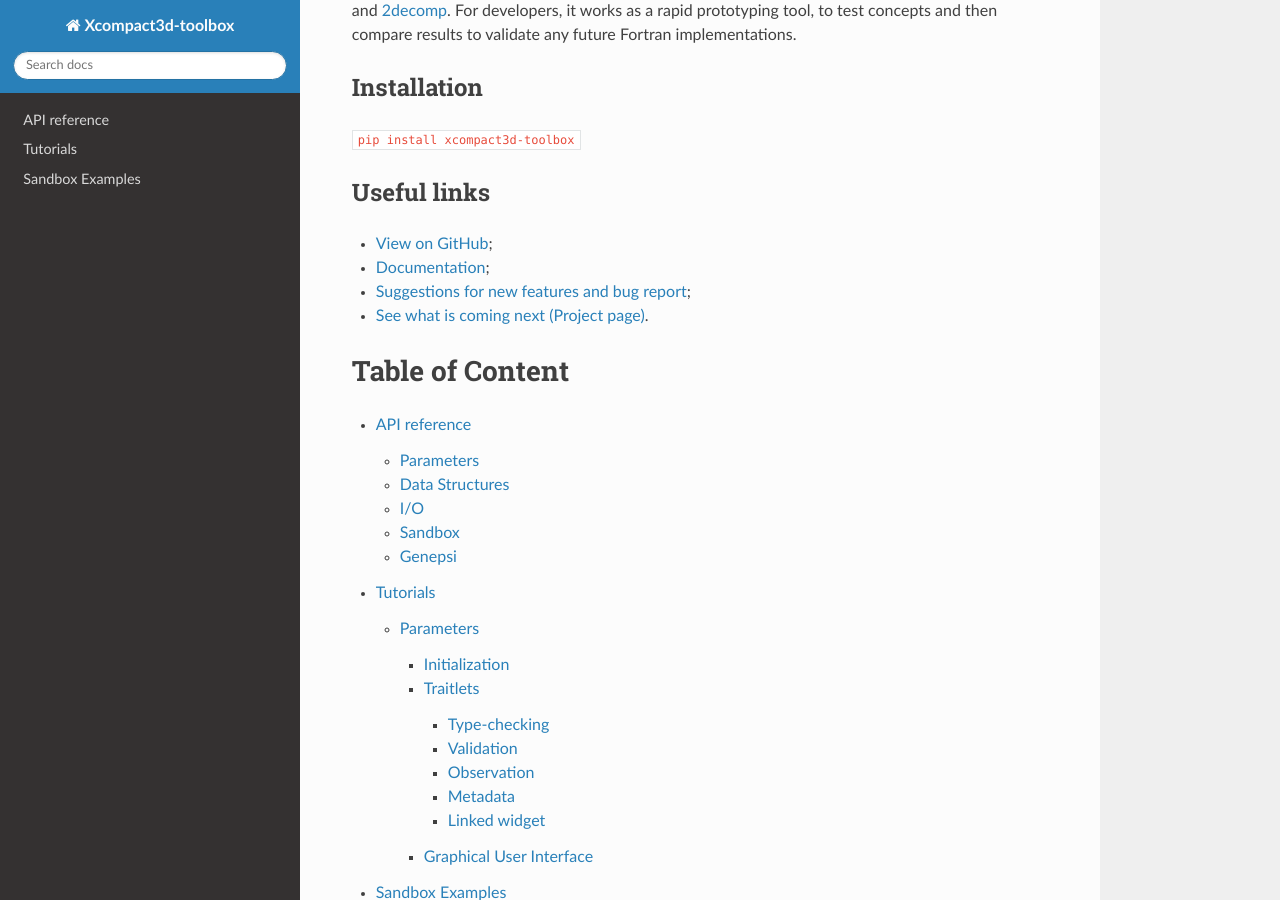
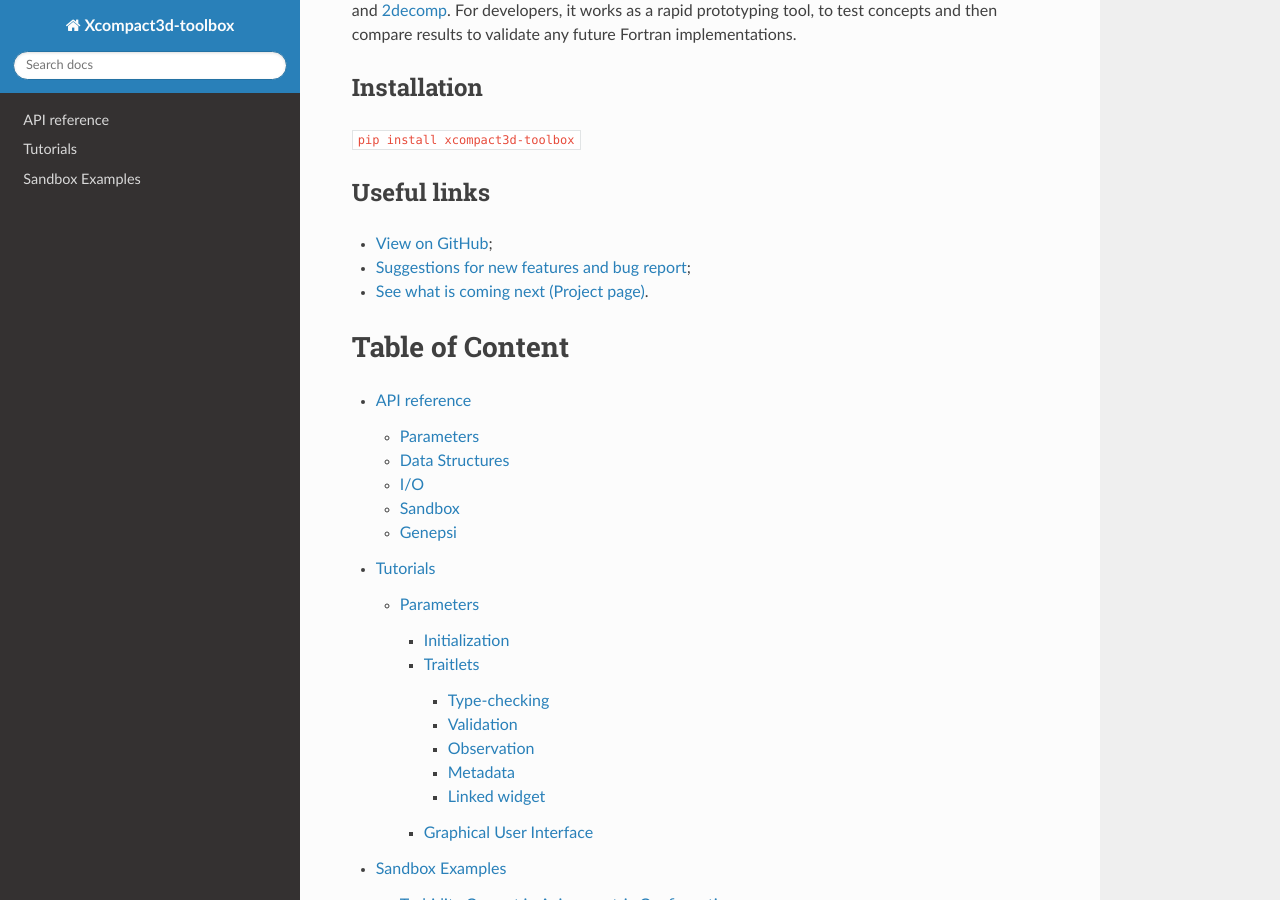
Before and after one commit to fschuch/xcompact3d_toolbox, a Sphinx documentation site: the page built from docs/index.rst, in a window 1280 px wide and 900 px high, scrolled down 641 px. Built offline with Sphinx 7.4.7 and the Read the Docs theme 2.0.0, drawn with Linux system fonts in a browser that asks for light colours; pages that are not in the unit, such as notebooks, are missing from menus.

Commit message:
Documentation does not need a link to itself

```diff
--- a/docs/index.rst
+++ b/docs/index.rst
@@ -40,12 +40,10 @@
 ------------
 
 * `View on GitHub`_;
-* `Documentation`_;
 * `Suggestions for new features and bug report`_;
 * `See what is coming next (Project page)`_.
 
 .. _`View on GitHub`: https://github.com/fschuch/xcompact3d_toolbox
-.. _`Documentation`: https://xcompact3d-toolbox.readthedocs.io/
 .. _`Suggestions for new features and bug report`: https://github.com/fschuch/xcompact3d_toolbox/issues
 .. _`See what is coming next (Project page)`: https://github.com/fschuch/xcompact3d_toolbox/projects/1
 
```
